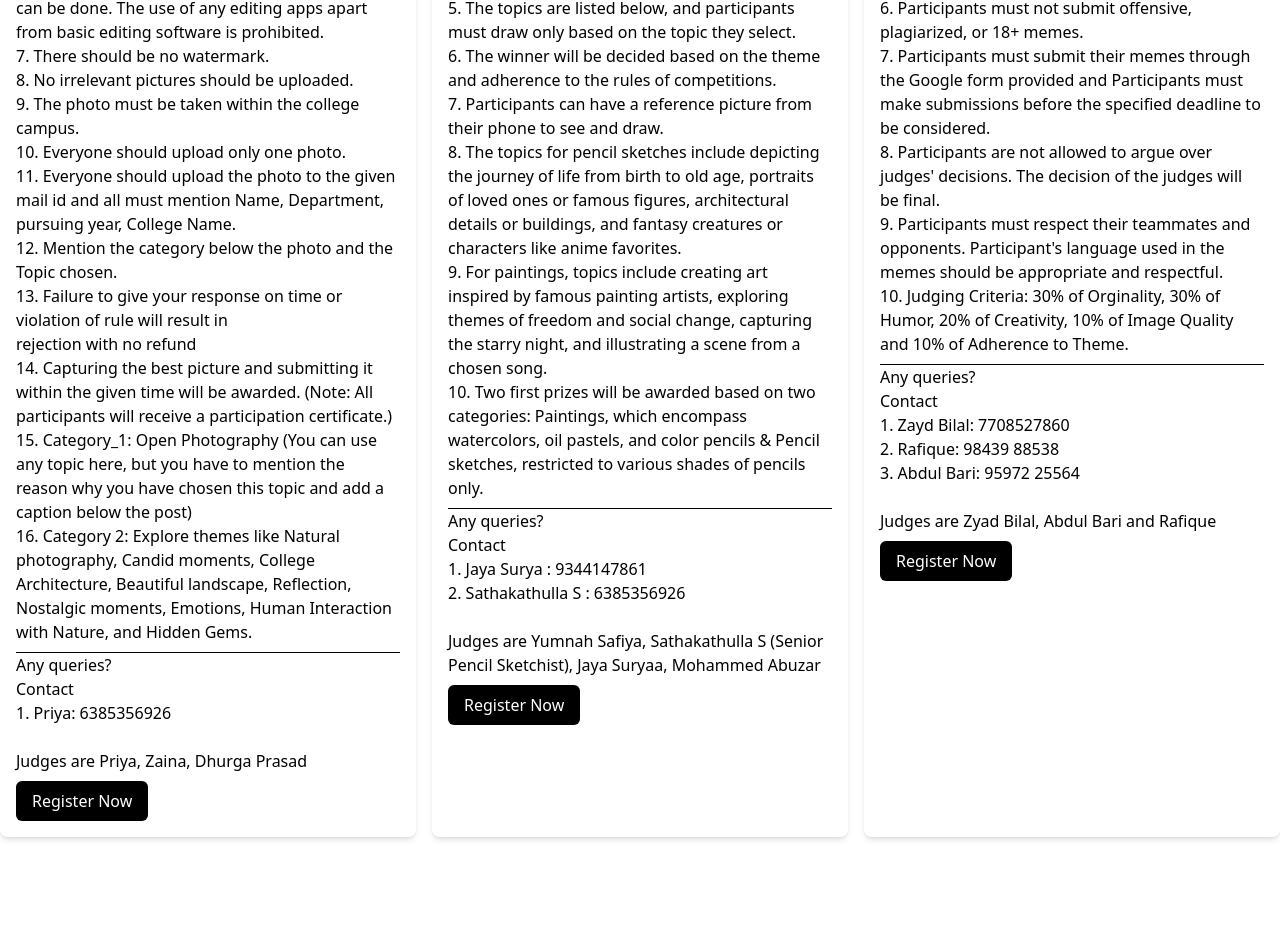
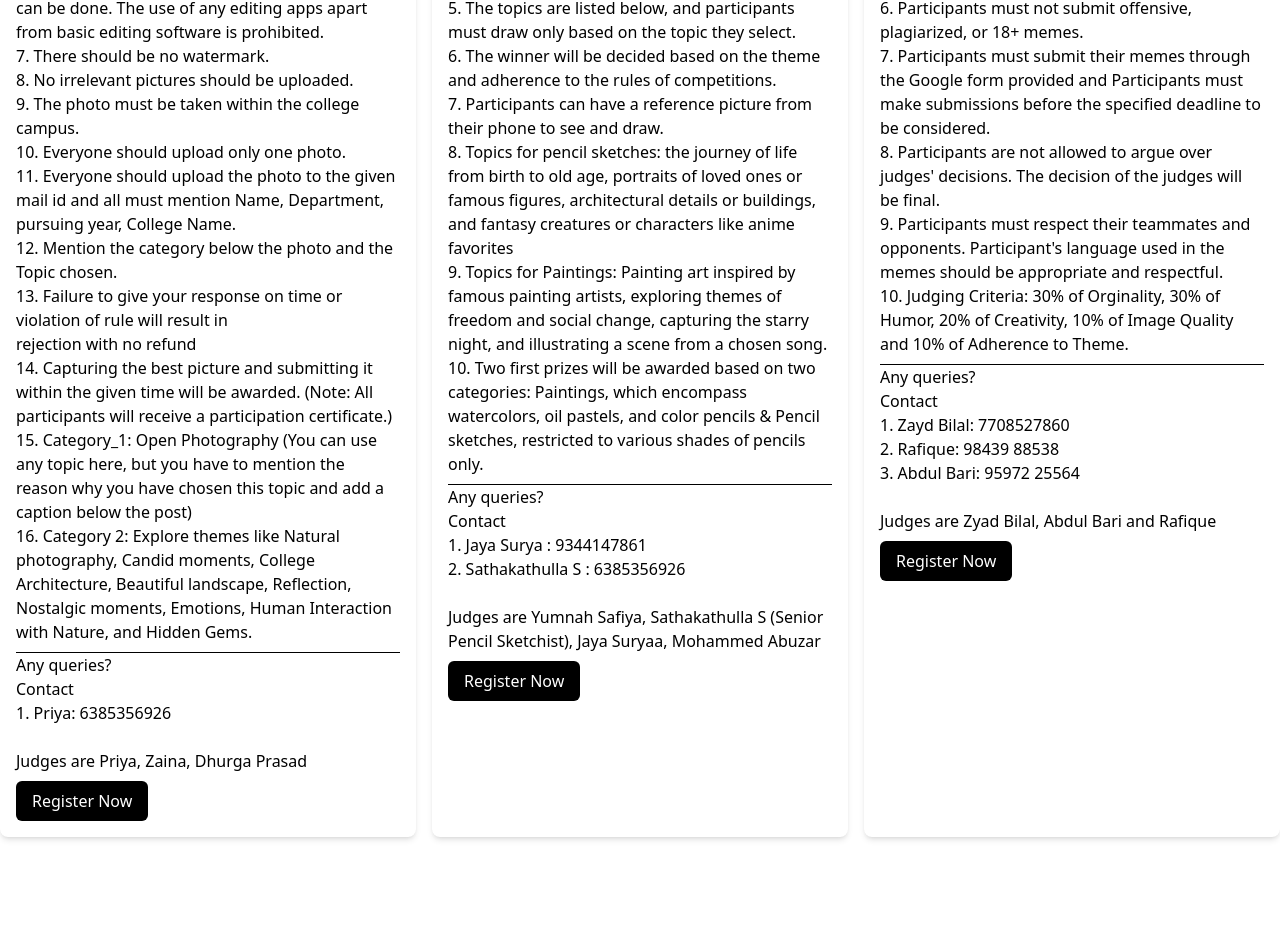
Before and after one commit to dhanushk-offl/revibe-event, a SvelteKit app: page /events in a window 1280 px wide. Shown: the part 4699-5630 px from the top of the page. Built offline with nearby package versions, Linux system fonts and the light colour scheme; a web font is replaced by a local one.

Commit message:
Update nontech.svelte

```diff
--- a/src/routes/events/nontech.svelte
+++ b/src/routes/events/nontech.svelte
@@ -62,8 +62,8 @@
     "The topics are listed below, and participants must draw only based on the topic they select.",
     "The winner will be decided based on the theme and adherence to the rules of competitions.",
     "Participants can have a reference picture from their phone to see and draw.",
-    "The topics for pencil sketches include depicting the journey of life from birth to old age, portraits of loved ones or famous figures, architectural details or buildings, and fantasy creatures or characters like anime favorites.",
-"For paintings, topics include creating art inspired by famous painting artists, exploring themes of freedom and social change, capturing the starry night, and illustrating a scene from a chosen song.",
+    "Topics for pencil sketches: the journey of life from birth to old age, portraits of loved ones or famous figures, architectural details or buildings, and fantasy creatures or characters like anime favorites",
+    "Topics for Paintings: Painting art inspired by famous painting artists, exploring themes of freedom and social change, capturing the starry night, and illustrating a scene from a chosen song.",
 "Two first prizes will be awarded based on two categories: Paintings, which encompass watercolors, oil pastels, and color pencils & Pencil sketches, restricted to various shades of pencils only."
   ],
         price: 'Rs. 50 /Head',
```
